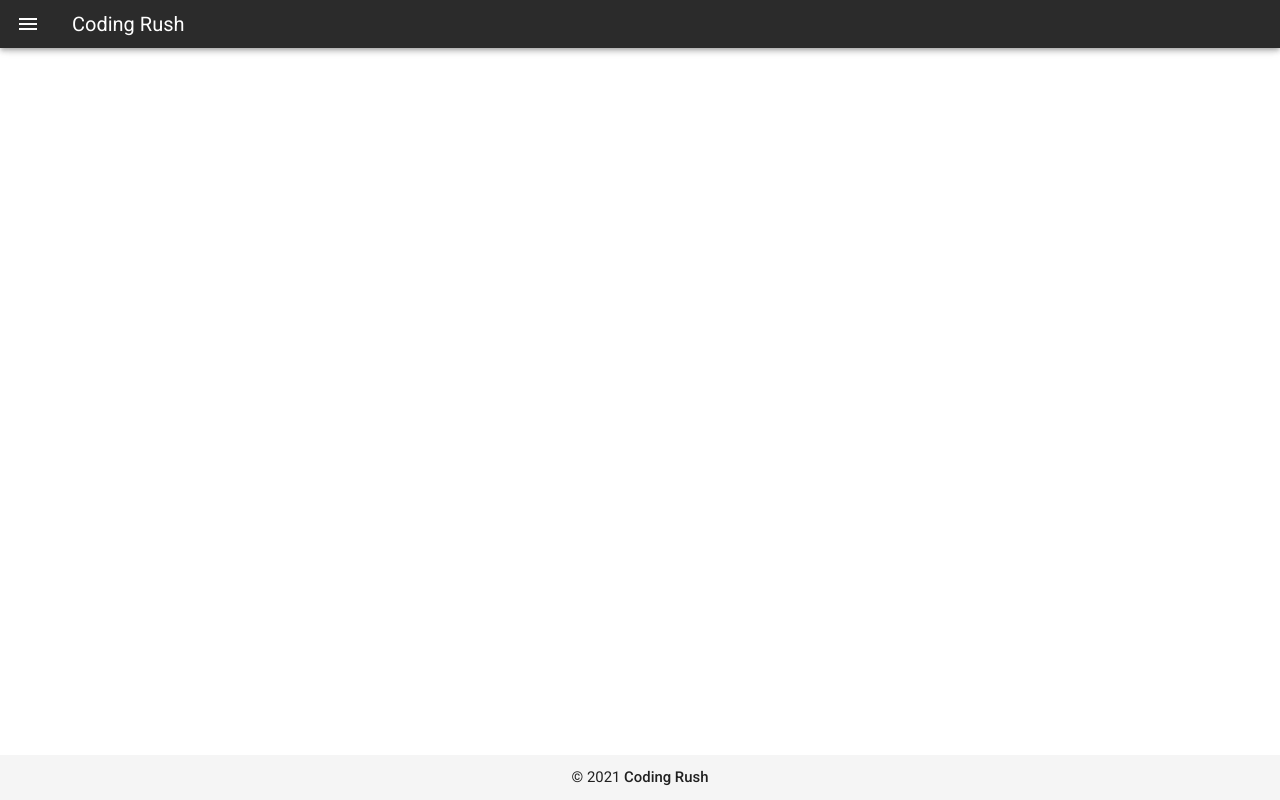
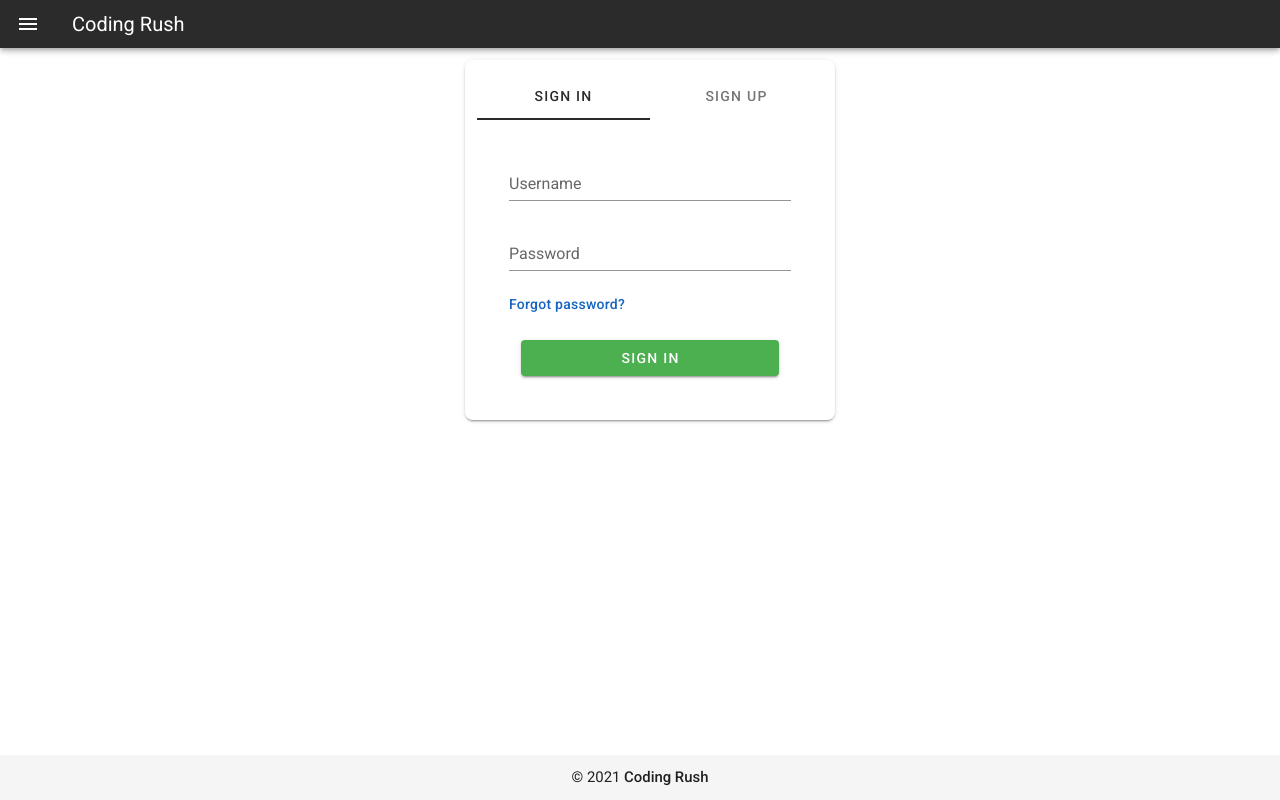
Before and after one commit to NightReal/coding-rush, a Vue app in the folder frontend/: page /signin in a window 1280 px wide. Built offline with nearby package versions, Linux system fonts and the light colour scheme.

Commit message:
feat: change path /login?type=xxx to /xxx

```diff
--- a/frontend/src/components/Headers/Header.vue
+++ b/frontend/src/components/Headers/Header.vue
@@ -78,14 +78,14 @@ export default {
         {
           text: 'Sign in',
           icon: 'mdi-account-arrow-left',
-          path: '/login?type=signin',
+          path: '/signin',
           activating: true,
           function: (item) => this.goto(item),
         },
         {
           text: 'Sign up',
           icon: 'mdi-account-plus',
-          path: '/login?type=signup',
+          path: '/signup',
           activating: true,
           function: (item) => this.goto(item),
         },
--- a/frontend/src/components/LoginForm/LoginForm.vue
+++ b/frontend/src/components/LoginForm/LoginForm.vue
@@ -60,8 +60,8 @@ export default {
   },
   props: ['parentTab'],
   watch: {
-    parentTab(to) {
-      this.tab = to;
+    parentTab(tab) {
+      this.tab = tab;
     },
   },
 };
--- a/frontend/src/router/index.js
+++ b/frontend/src/router/index.js
@@ -30,7 +30,8 @@ const routes = [
     },
   },
   {
-    path: '/login',
+    path: '/signin',
+    alias: '/signup',
     name: 'Login',
     component: LoginView,
     props: true,
@@ -38,6 +39,8 @@ const routes = [
       requiresDisAuth: true,
     },
   },
+  { path: '/login', redirect: '/signin' },
+  { path: '/register', redirect: '/signup' },
 ];
 
 const router = new VueRouter({
--- a/frontend/src/views/LoginView.vue
+++ b/frontend/src/views/LoginView.vue
@@ -18,31 +18,16 @@ export default {
   methods: {
     tabChanged(tab) {
       this.tab = tab;
-      const type = tab ? 'signup' : 'signin';
-      this.$router.push({
-        path: this.$route.path,
-        query: { type },
-      }).catch((e) => e);
+      const path = tab === 0 ? '/signin' : '/signup';
+      this.$router.push({ path }).catch((e) => e);
     },
   },
   beforeRouteUpdate(to, from, next) {
     next();
-    this.tab = to.query.type === 'signup' ? 1 : 0;
+    this.tab = to.path === '/signup' ? 1 : 0;
   },
   mounted() {
-    this.tab = this.$route.query.type === 'signup' ? 1 : 0;
-  },
-  beforeRouteEnter(to, from, next) {
-    if (['signin', 'signup'].includes(to.query.type)) {
-      next();
-    } else {
-      const { query } = to;
-      query.type = 'signin';
-      next({
-        path: to.path,
-        query,
-      });
-    }
+    this.tab = this.$route.path === '/signup' ? 1 : 0;
   },
 };
 </script>
```
